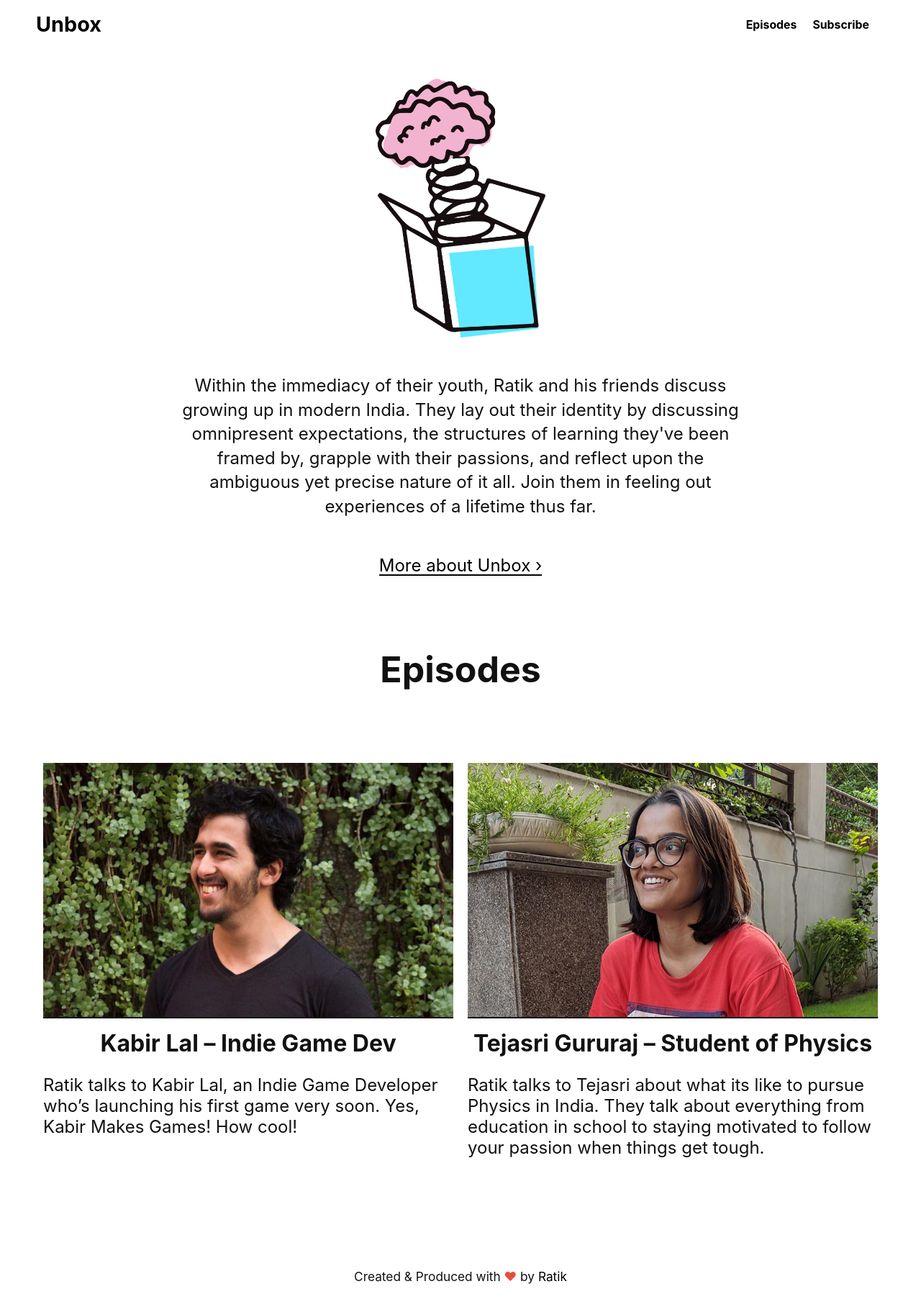
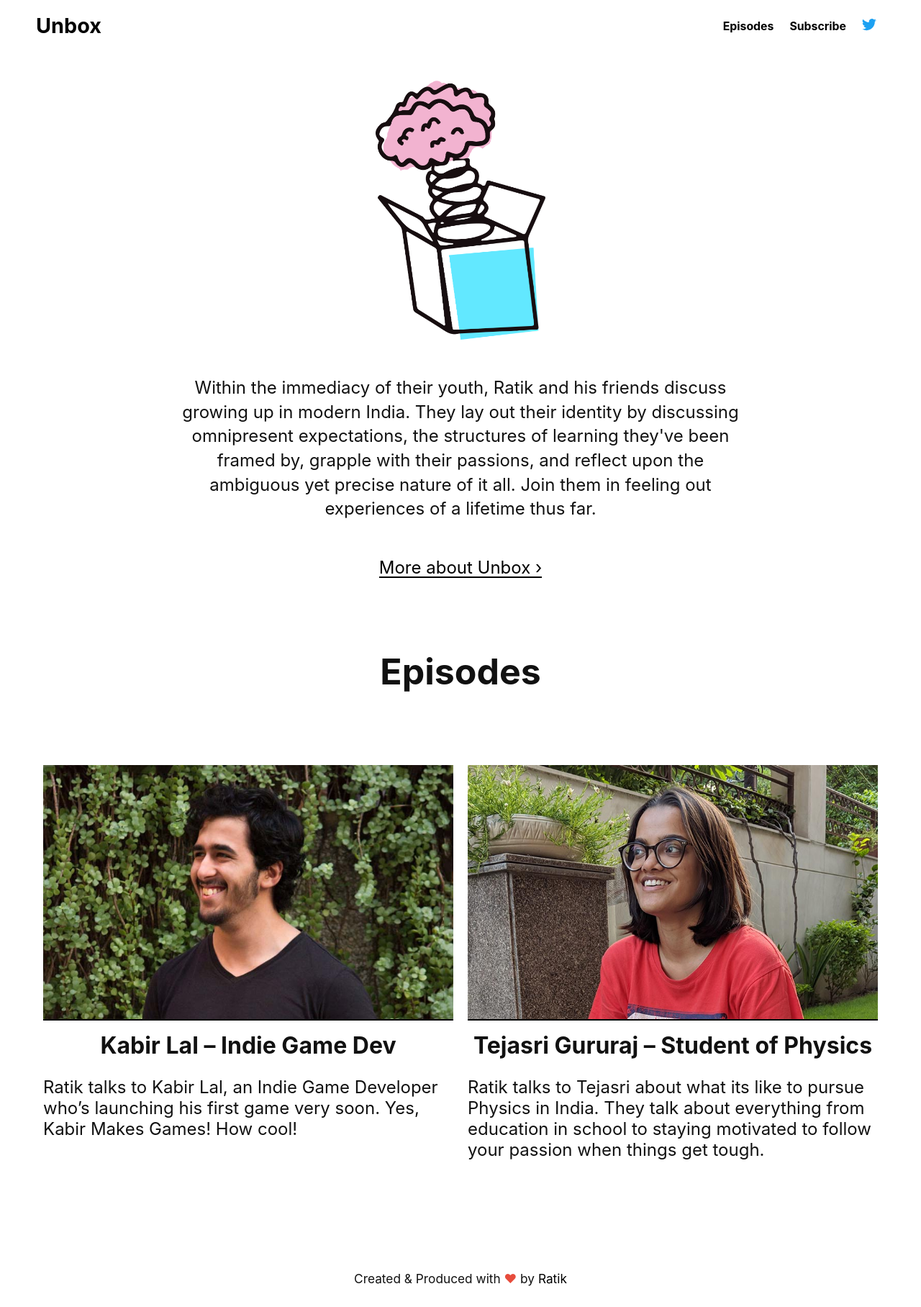
Before and after one commit to libhide/unboxpod, a Jekyll site: the page built from index.html, in a window 1280 px wide. Shown: the whole page at 72% size. Built offline with Jekyll 4.4.1, drawn with Linux system fonts in a browser that asks for light colours.

Commit message:
Add Twitter link to the navigation

```diff
--- /dev/null
+++ b/_includes/icon_twitter.html
@@ -0,0 +1 @@
+<svg width="32px" height="32px" viewBox="0 0 32 32" xmlns="http://www.w3.org/2000/svg"><path d="M10.063 26c12.076 0 18.68-10.004 18.68-18.679 0-.284 0-.567-.019-.849A13.358 13.358 0 0 0 32 3.074c-1.198.531-2.47.88-3.77 1.033a6.588 6.588 0 0 0 2.886-3.63c-1.29.765-2.7 1.303-4.17 1.593a6.572 6.572 0 0 0-11.188 5.987 18.64 18.64 0 0 1-13.53-6.859A6.57 6.57 0 0 0 4.26 9.961a6.517 6.517 0 0 1-2.98-.821v.083a6.567 6.567 0 0 0 5.267 6.435 6.555 6.555 0 0 1-2.964.113 6.573 6.573 0 0 0 6.133 4.559A13.174 13.174 0 0 1 0 23.051a18.588 18.588 0 0 0 10.063 2.944" fill="#1DA1F2" fill-rule="nonzero"/></svg>
--- a/_includes/navigation.html
+++ b/_includes/navigation.html
@@ -15,6 +15,7 @@
         <a href="https://anchor.fm/unboxpod">
           <li>Subscribe</li>
         </a>
+        <a href="https://twitter.com/unboxpod" class="twitter" alt="Twitter logo">{% include icon_twitter.html %}</a>
       </ul>
     </div>
   </nav>
--- a/_sass/_base.scss
+++ b/_sass/_base.scss
@@ -111,16 +111,33 @@ nav#nav {
     display: -webkit-box;
     display: -ms-flexbox;
     display: flex;
+    -webkit-box-align: center;
+        -ms-flex-align: center;
+            align-items: center;
     -webkit-box-orient: horizontal;
     -webkit-box-direction: normal;
         -ms-flex-direction: row;
             flex-direction: row;
+
+    a { align-self: center; }
 
     li {
       margin-right: 10px;
 
       @media screen and (min-width: 900px) {
         margin-right: 22px;
+      }
+    }
+
+    .twitter {
+      display: none;
+
+      svg {
+        width: 62%;
+      }
+
+      @media screen and (min-width: 900px) {
+        display: inherit;
       }
     }
   }
```
